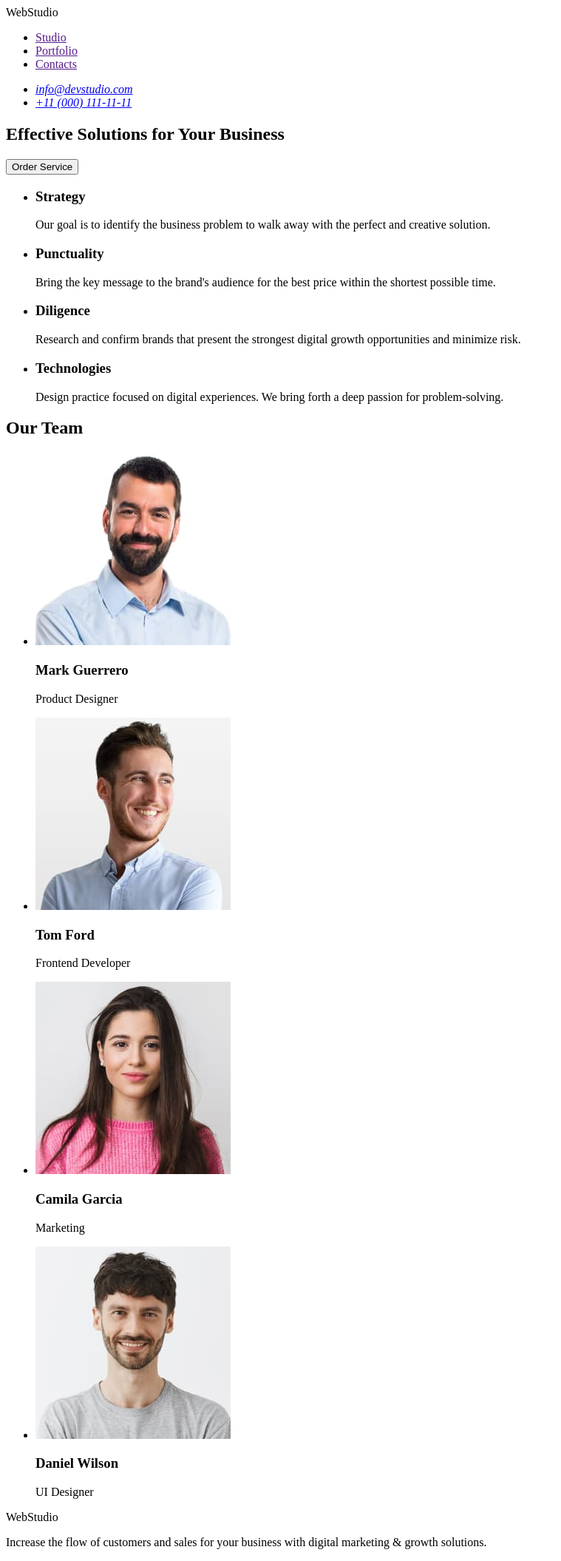
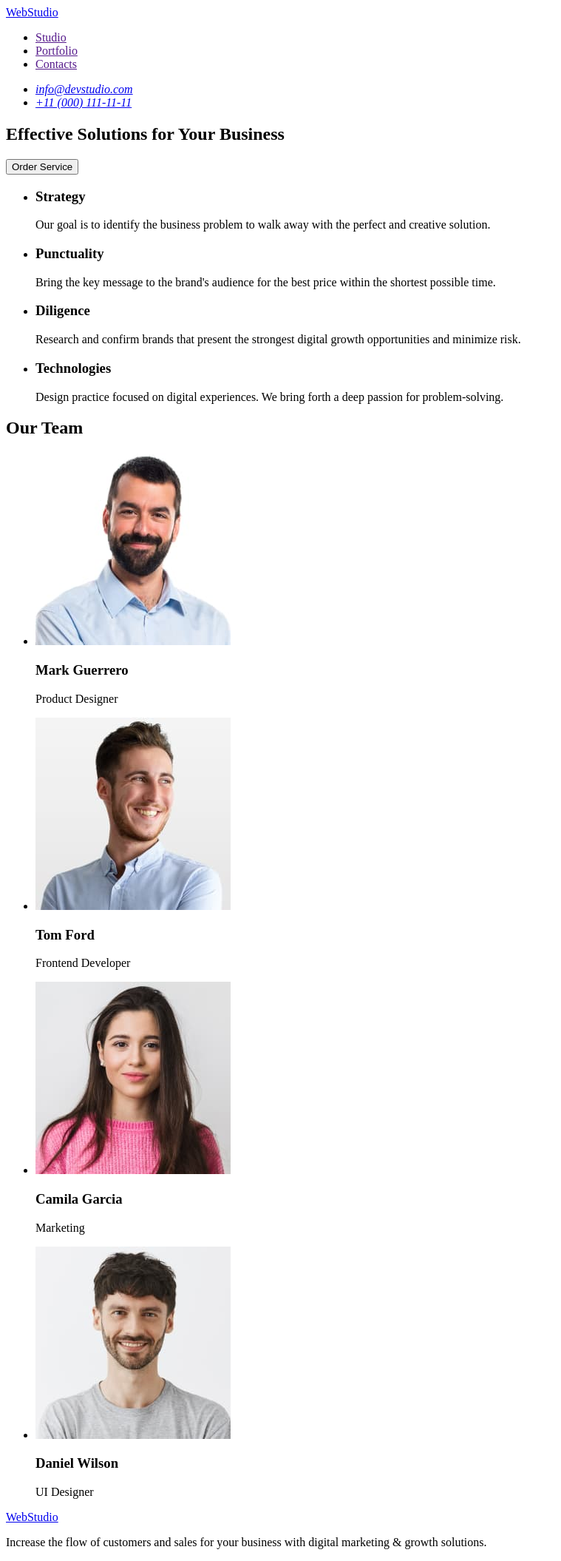
Before and after one commit to bahioiiia/goit-markup-hw-01, a plain HTML site: page index.html in a window 1280 px wide. Shown: the whole page at 74% size, without its empty margins (0-759 px from the left). Drawn offline with Linux system fonts and the light colour scheme.

Commit message:
Update index.html

```diff
--- a/index.html
+++ b/index.html
@@ -7,8 +7,8 @@
   </head>
   <body>
     <header>
-      WebStudio
       <nav>
+        <a href=”./index.html”>WebStudio</a>
         <ul>
           <li><a href="">Studio</a></li>
           <li><a href="">Portfolio</a></li>
@@ -111,7 +111,7 @@
     </main>
 
     <footer>
-      WebStudio
+      <a href=”./index.html”>WebStudio</a>
       <p>
         Increase the flow of customers and sales for your business with digital
         marketing & growth solutions.
```
